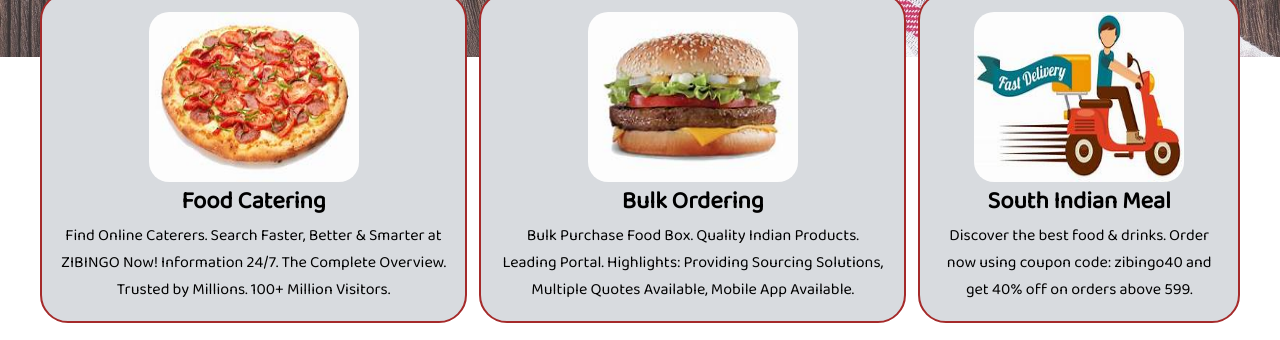
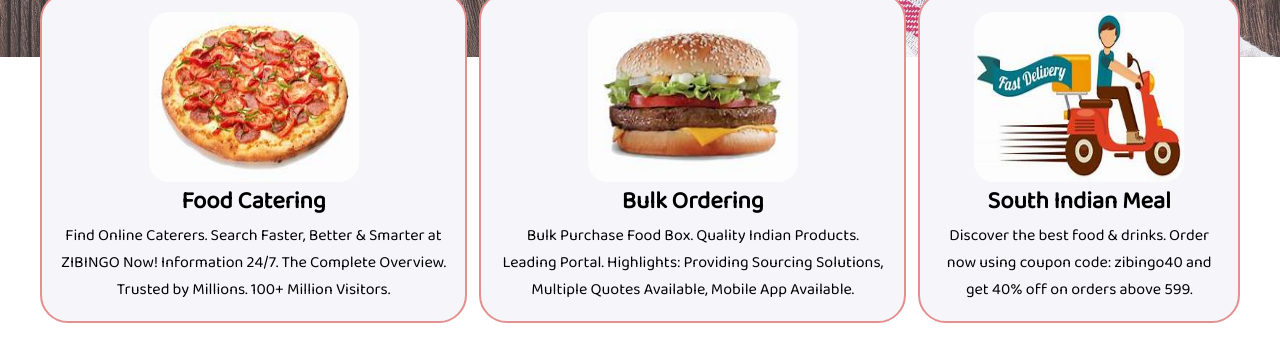
Before and after one commit to RadhikaSarraf/ZIBINGO-Food-Delivery-Website-, a plain HTML site: page index.html in a window 1280 px wide. Shown: the part 623-963 px from the top of the page. Drawn offline with Linux system fonts and the light colour scheme.

Commit message:
Update style.css

```diff
--- a/css/style.css
+++ b/css/style.css
@@ -114,11 +114,11 @@ html{
     margin: 2px 34px;
 }
 #services .box{
-    border: 2px solid brown;
+    border: 2px solid rgb(226, 144, 144);
     padding: 18px;
     margin: 1px 6px;
     border-radius: 28px;
-    background: rgb(216, 219, 223);
+    background: rgb(246, 245, 250);
 }
 #services .box img{
     width: 210px;
```
